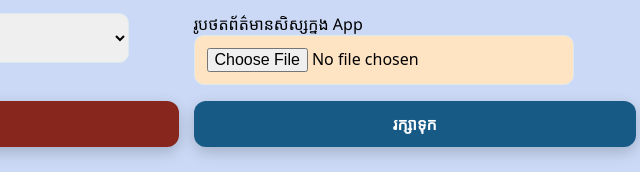
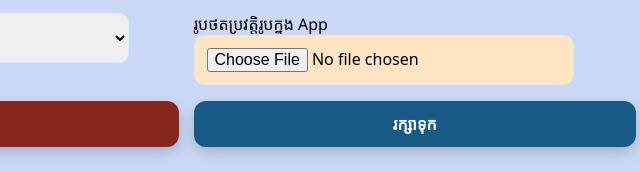
Before and after one commit to koy2023/grade9, a plain HTML site: page index.html in a window 1280 px wide. Shown: the part 229-401 px from the top of the page, 454-1094 px from the left. Drawn offline with Linux system fonts and the light colour scheme; a web font is replaced by a local one.

Commit message:
Update index.html

```diff
--- a/index.html
+++ b/index.html
@@ -271,7 +271,7 @@
       <input type="tel" name="phone" id="phone" required />
     </div>  -->
     <div style="flex:1">
-      <label for="image">រូបថតព័ត៌មានសិស្សក្នុង App</label>
+      <label for="image">រូបថតប្រវត្តិរូបក្នុង App</label>
       <input type="file" name="image" accept=".png,.jpg" required />
     </div>
   </div>
```
